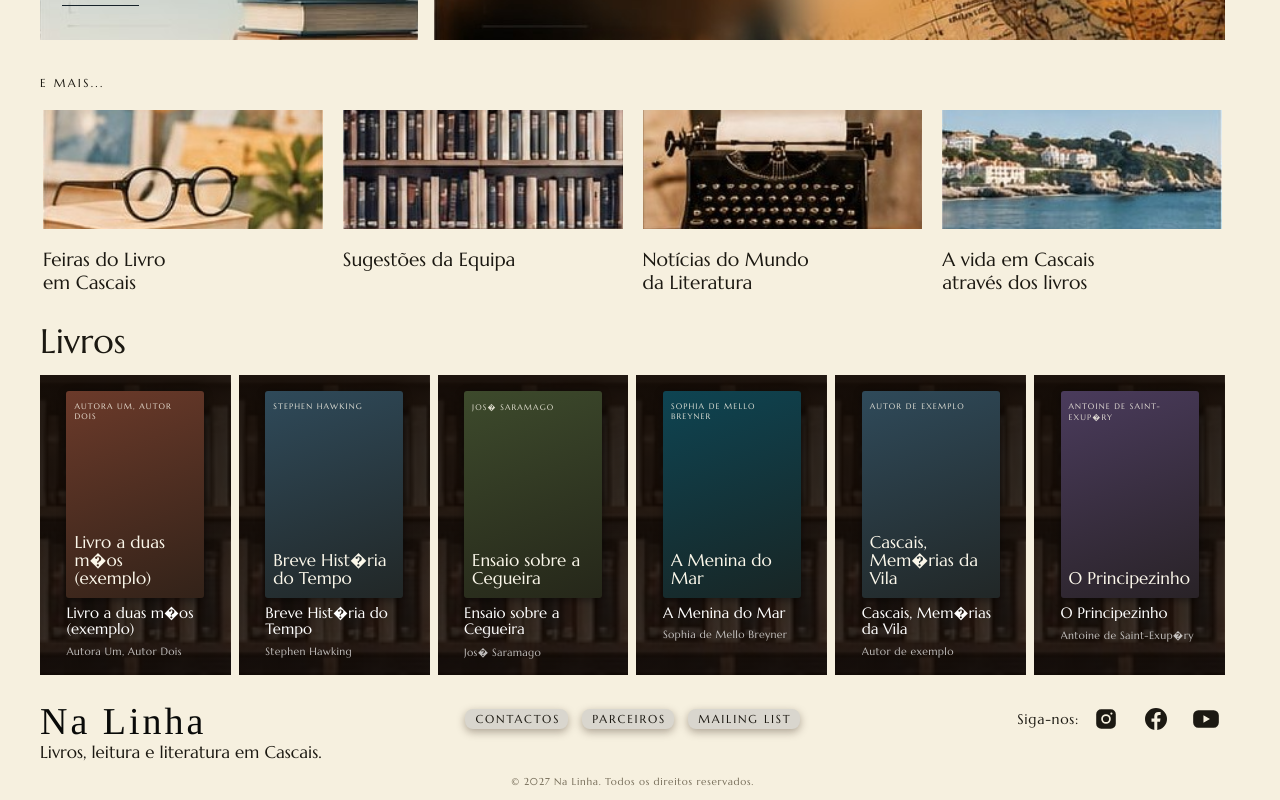
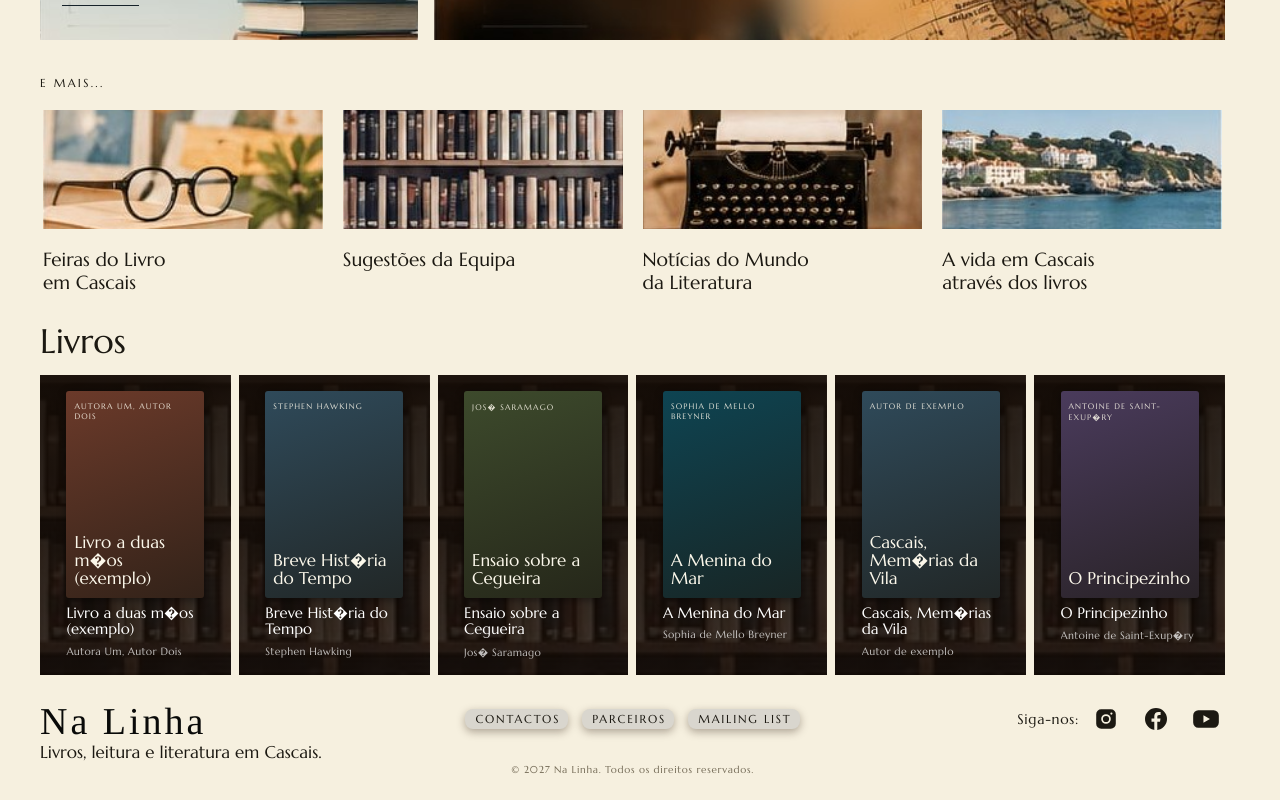
Before and after one commit to andrecavgon/pdfview, a Next.js app in the folder nalinha-next/: page / in a window 1280 px wide. Shown: the part 1172-1972 px from the top of the page. Built offline with nearby package versions, Linux system fonts and the light colour scheme; no server answers; a web font is replaced by a local one.

Commit message:
Rodapé: direitos de autor mais acima e rodapé menos alto
Co-Authored-By: Claude Sonnet 5.5 <noreply@anthropic.com>
Claude-Session: https://claude.ai/code/session_015HzgDnkTbYXF6YvHFCfK4X

```diff
--- a/nalinha-next/app/globals.css
+++ b/nalinha-next/app/globals.css
@@ -129,7 +129,7 @@ nav button:focus:not(:focus-visible){outline:none}
 footer{margin-top:6px}
 footer .rules i{display:block;height:1px;background:var(--ink)}
 footer .rules i+i{margin-top:5px}
-.foot{padding:12px 0 8px;display:flex;flex-direction:column;align-items:center;text-align:center;gap:14px}
+.foot{padding:12px 0 0;display:flex;flex-direction:column;align-items:center;text-align:center;gap:14px}
 .foot-brand{display:flex;flex-direction:column;align-items:center;gap:8px;margin-bottom:10px}
 .foot strong{line-height:0}
 .foot .logo{width:165px}
@@ -329,7 +329,7 @@ html{scrollbar-gutter:stable}
 nav .top,nav .lbl{text-rendering:optimizeLegibility;-webkit-font-smoothing:antialiased}
 nav .top.active,nav .top.active:hover,nav .top.act-d{color:#fff}
 /* Rodapé: links em cima (banners), logo e redes na linha de baixo */
-.foot{flex-direction:row;flex-wrap:wrap;justify-content:space-between;align-items:center;text-align:left;gap:18px 16px}
+.foot{flex-direction:row;flex-wrap:wrap;justify-content:space-between;align-items:center;text-align:left;gap:12px 16px}
 .foot-links{display:contents}
 .foot-texts{order:1;flex:0 0 100%;display:flex;justify-content:center;gap:10px 14px}
 .foot-links .foot-texts button{background:#D9D6CE;color:var(--ink);font-family:'Marcellus',serif;font-size:11.5px;font-weight:400;letter-spacing:1.8px;text-transform:uppercase;height:20px;padding:0 8px 0 10px;display:flex;align-items:center;border-radius:8px;box-shadow:0 3px 8px rgba(40,24,12,.35);text-rendering:optimizeLegibility;-webkit-font-smoothing:antialiased}
@@ -345,7 +345,7 @@ nav .top.active,nav .top.active:hover,nav .top.act-d{color:#fff}
   .foot-brand{grid-column:1;grid-row:1;order:0}
   .foot-texts{grid-column:2;grid-row:1;order:0;flex:none;align-self:start;margin-top:16px}
   .redes{grid-column:3;grid-row:1;order:0;justify-self:end;align-self:start;margin-top:7px}
-  .foot small{grid-column:1/-1;grid-row:2;order:0;margin-top:14px}
+  .foot small{grid-column:1/-1;grid-row:2;order:0;margin-top:2px}
 }
 @media (max-width:760px){.foot-links .foot-texts button{font-size:10px;letter-spacing:1.2px;height:18px;padding:0 5.5px 0 7px}.foot-texts{gap:8px 6px}}
 /* Logótipo em texto: Herr Von Muellerhoff */
```
Also changed, not shown: 1 other file (tests, documents, lock files or other folders).
